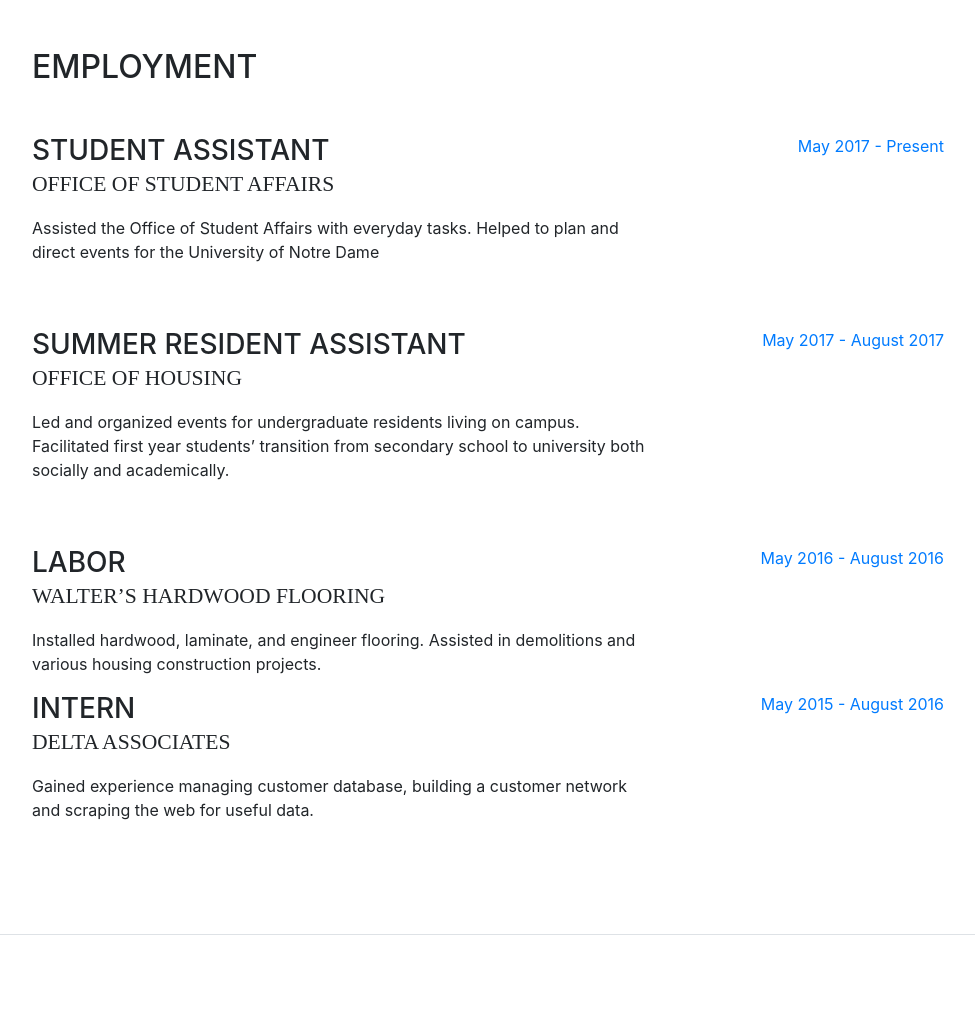
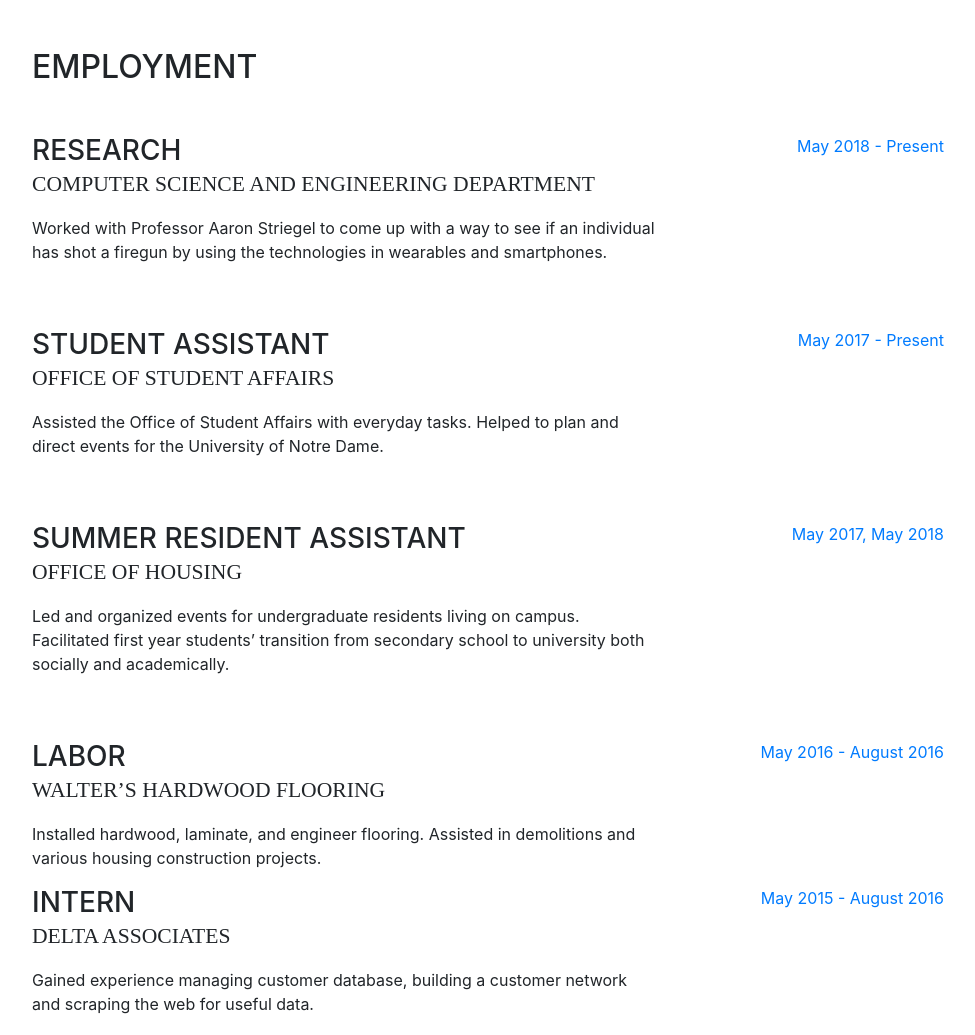
Before and after one commit to jleon4/resume, a website with bundled scripts: page index.html in a window 1280 px wide. Shown: the part 800-1835 px from the top of the page, without its empty margins (288-1263 px from the left). Built offline with nearby package versions, Linux system fonts and the light colour scheme; a web font is replaced by a local one.

Commit message:
updated 2018

```diff
--- a/index.html
+++ b/index.html
@@ -88,12 +88,22 @@
         <div class="my-auto">
           <h2 class="mb-5">Employment</h2>
 
+            <div class="resume-item d-flex flex-column flex-md-row mb-5">
+                        <div class="resume-content mr-auto">
+                          <h3 class="mb-0">Research</h3>
+                          <div class="subheading mb-3">Computer Science and Engineering Department</div>
+                          <p> Worked with Professor Aaron Striegel to come up with a way to see if an individual has shot a firegun by using the technologies in wearables and smartphones. </p>
+                        </div>
+                        <div class="resume-date text-md-right">
+                          <span class="text-primary">May 2018 - Present</span>
+                        </div>
+                      </div>
 
           <div class="resume-item d-flex flex-column flex-md-row mb-5">
             <div class="resume-content mr-auto">
               <h3 class="mb-0">Student Assistant</h3>
               <div class="subheading mb-3">Office of Student Affairs</div>
-              <p>Assisted the Office of Student Affairs with everyday tasks. Helped to plan and direct events for the University of Notre Dame</p>
+              <p>Assisted the Office of Student Affairs with everyday tasks. Helped to plan and direct events for the University of Notre Dame.</p>
             </div>
             <div class="resume-date text-md-right">
               <span class="text-primary">May 2017 - Present</span>
@@ -108,7 +118,7 @@
 university both socially and academically.  </p>
             </div>
             <div class="resume-date text-md-right">
-              <span class="text-primary">May 2017 - August 2017</span>
+              <span class="text-primary">May 2017, May 2018</span>
             </div>
           </div>
 
@@ -182,6 +192,8 @@
                 <li>Java</li>
               <li>JavaScript</li>
               <li>Python</li>
+                <li>Swift</li>
+              <li>Xcode</li>
                 <li>Unix/Bash</li>
                 <li>ARM</li>
               <li>Scheme</li>
@@ -195,6 +207,7 @@
                 <li>MAYA 3D modeling (animation)</li>
               <li>Adobe After Effects (video editing)</li>
               <li>Sony Vegas (video editing)</li>
+            <li>Fluent in Spanish, Proficient in French</li>
 
             </ul>
 
```
